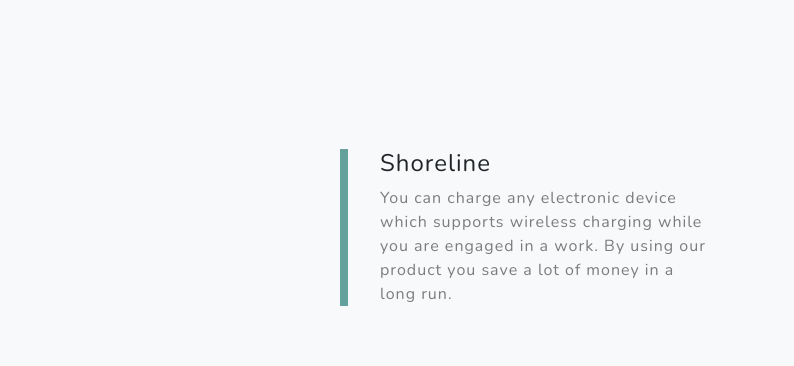
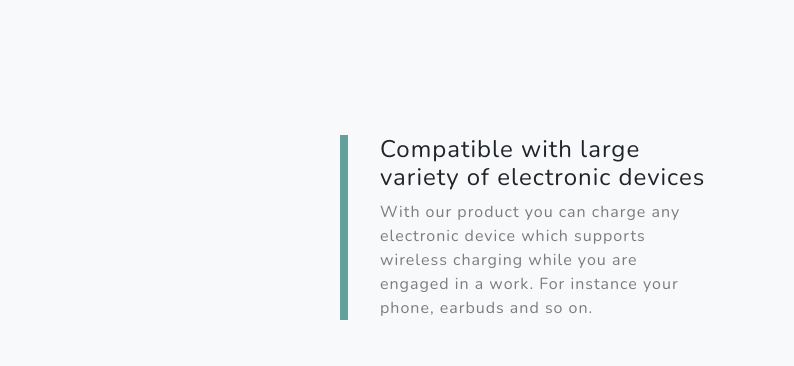
Before and after one commit to devnishanth/tailessjerry, a plain HTML site: page index.html in a window 1280 px wide. Shown: the part 1780-2146 px from the top of the page, 486-1280 px from the left. Drawn offline with nearby package versions, Linux system fonts and the light colour scheme.

Commit message:
Changes updated

```diff
--- a/index.html
+++ b/index.html
@@ -65,8 +65,8 @@
                     <div class="col-xl-8 col-lg-7"><img class="img-fluid mb-3 mb-lg-0" style="border-radius: 9"src="assets/img/wirelesspad.jpg" alt="" /></div>
                     <div class="col-xl-4 col-lg-5">
                         <div class="featured-text text-center text-lg-left">
-                            <h4>Shoreline</h4>
-                            <p class="text-black-50 mb-0">You can charge any electronic device which supports wireless charging while you are engaged in a work. By using our product you save a lot of money in a long run.</p>
+                            <h4>Compatible with large variety of electronic devices</h4>
+                            <p class="text-black-50 mb-0">With our product you can charge any electronic device which supports wireless charging while you are engaged in a work. For instance your phone, earbuds and so on.</p>
                         </div>
                     </div>
                 </div>
```
